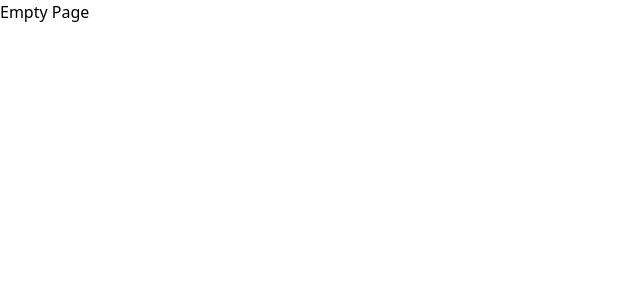
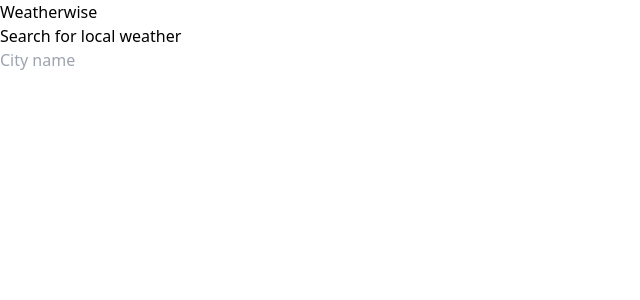
Before and after one commit to higracehuang/next-weather, a Next.js app: page / in a window 1280 px wide. Shown: the top 300 px of the page, without its empty margins (0-640 px from the left). Built offline with nearby package versions, Linux system fonts and the light colour scheme.

Commit message:
Created components Search Box

```diff
--- /dev/null
+++ b/components/SearchBox.tsx
@@ -0,0 +1,7 @@
+export default function SearchBox() {
+  return (
+    <>
+      <input type="text" placeholder="City name" />
+    </>
+    )
+}
--- a/pages/index.tsx
+++ b/pages/index.tsx
@@ -1,5 +1,19 @@
+import SearchBox from "@/components/SearchBox";
+import Head from "next/head";
+
 export default function Home() {
   return (
-    <>Empty Page</>
+    <>
+    <Head>
+      <title>WeatherWise</title>
+    </Head>
+    <main>
+      <h1>Weatherwise</h1>
+      <form>
+        <h2>Search for local weather</h2>
+        <SearchBox />
+      </form>
+    </main>
+    </>
   )
 }
```
Also changed, not shown: 1 other file (tests, documents, lock files or other folders).
